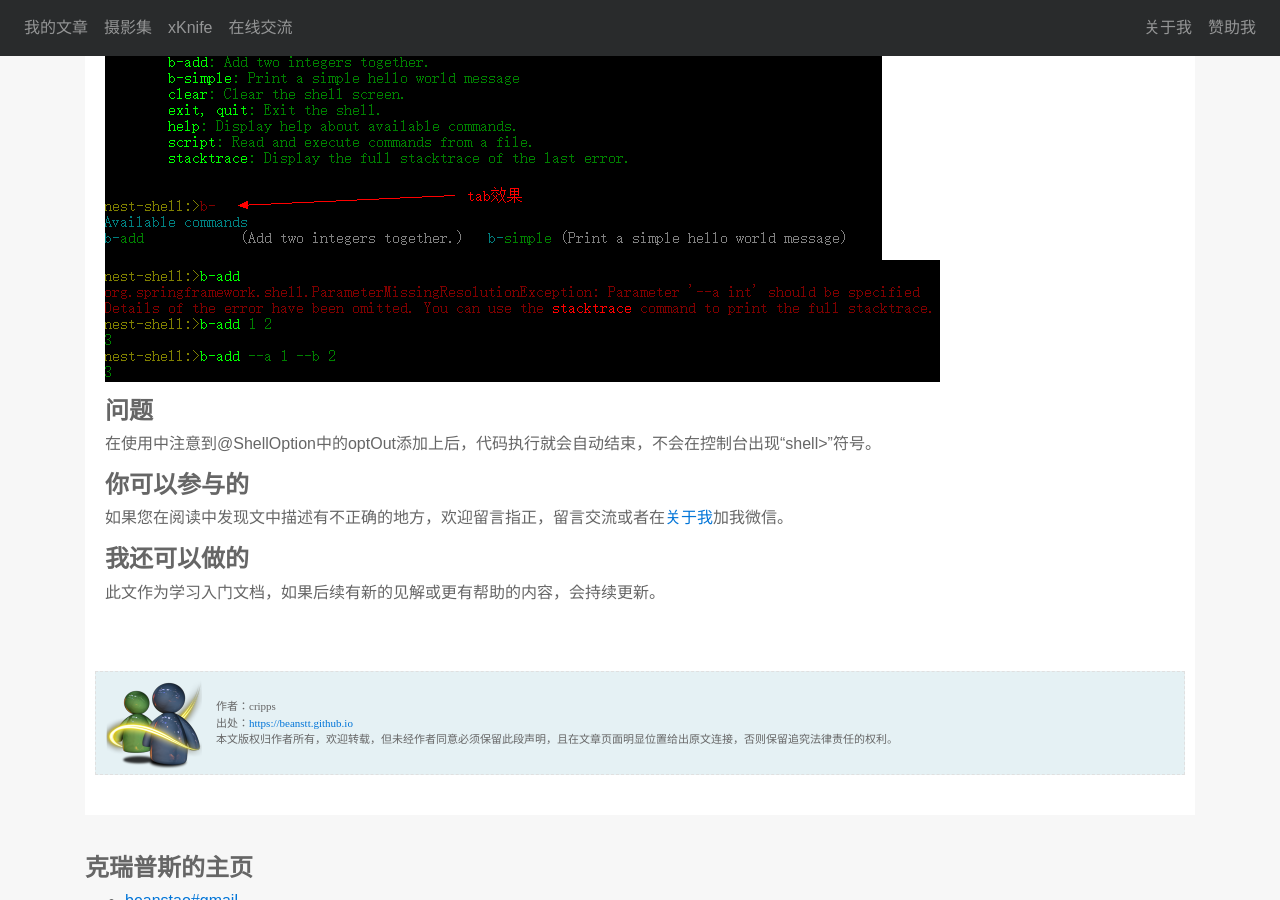
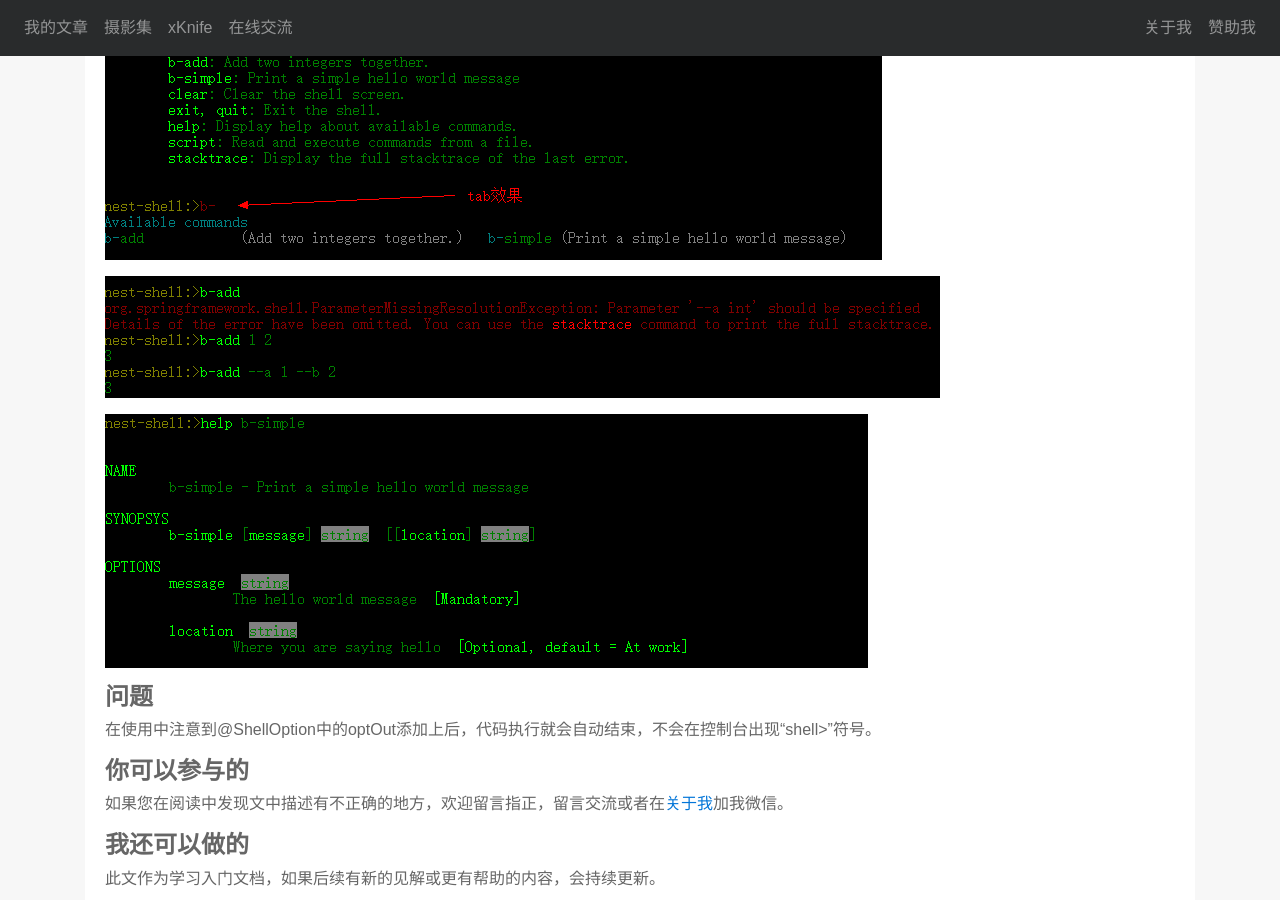
Before and after one commit to beanstt/beanstt.github.io, a Jekyll site: the page built from _posts/2017-09-06-springshell.md, in a window 1280 px wide and 900 px high, scrolled down 1332 px. Built offline with Jekyll 4.4.1, drawn with Linux system fonts in a browser that asks for light colours; nearby versions of some CDN libraries; comment, search, counter and statistics services are not loaded.

Commit message:
add : shell

````diff
--- a/_posts/2017-09-06-springshell.md
+++ b/_posts/2017-09-06-springshell.md
@@ -47,7 +47,11 @@ public class CaseCommands
 ```
 ##     运行代码
 ![启动shell](../../../../sources/images/posts/shell1.png)
+
 ![shell示例](../../../../sources/images/posts/shell2.png)
+
+![shell示例](../../../../sources/images/posts/shell3.png)
+
 ##     问题
 在使用中注意到@ShellOption中的optOut添加上后，代码执行就会自动结束，不会在控制台出现“shell>”符号。
 ##     你可以参与的
````
Also changed, not shown: sources/images/posts/shell3.png (added).
